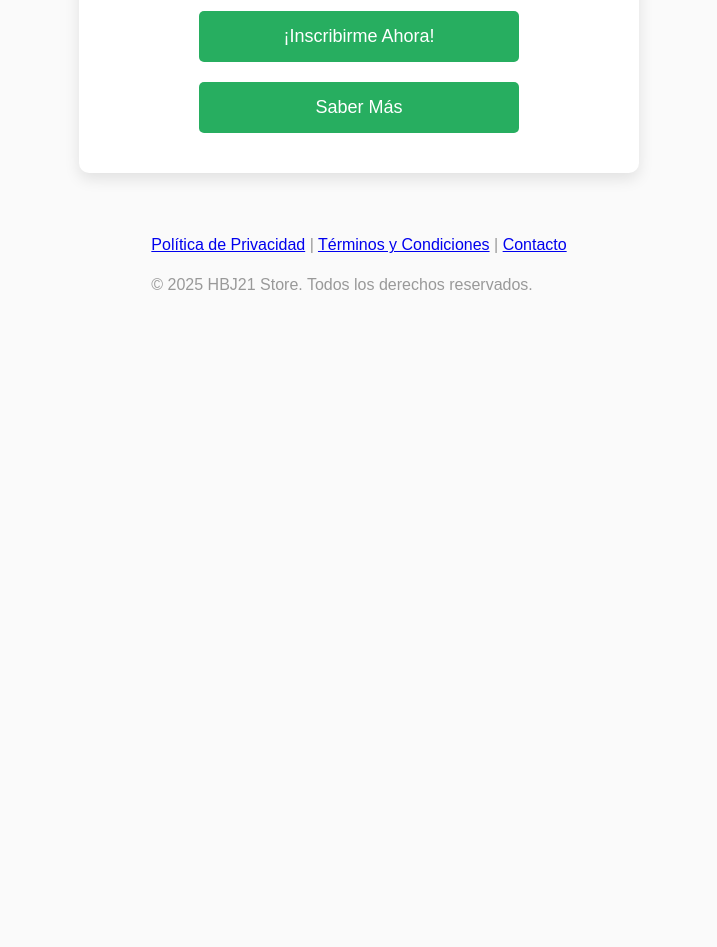
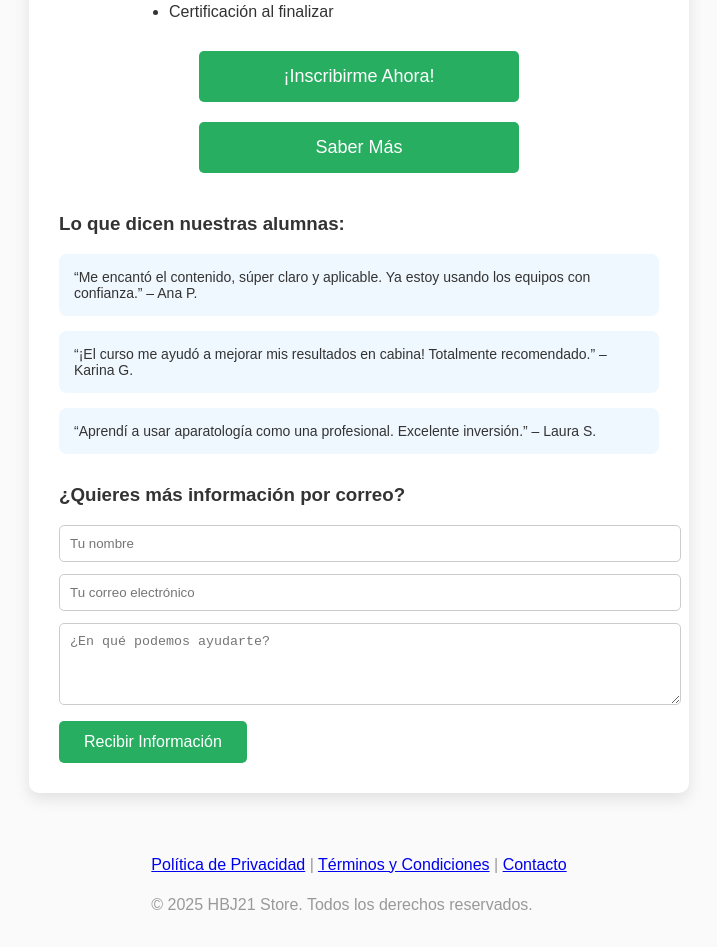
Before and after one commit to HBJSTORE21/landing-aparatologia, a plain HTML site: page index.html in a window 1280 px wide. Shown: the part 379-1326 px from the top of the page, without its empty margins (281-998 px from the left). Before the commit the page ends 840 px from the top, so only its background shows below. Drawn offline with Linux system fonts and the light colour scheme.

Commit message:
Update index.html

```diff
--- a/index.html
+++ b/index.html
@@ -8,9 +8,11 @@ j=d.createElement(s),dl=l!='dataLayer'?'&l='+l:'';j.async=true;j.src=
     'https://www.googletagmanager.com/gtm.js?id='+i+dl;f.parentNode.insertBefore(j,f);
     })(window,document,'script','dataLayer','GTM-KS5XNKC9');</script>
     <!-- End Google Tag Manager -->
+
     <meta charset="UTF-8" />
     <meta name="viewport" content="width=device-width, initial-scale=1" />
     <title>Curso de Aparatología Estética Online</title>
+
     <style>
         body {
             font-family: Arial, sans-serif;
@@ -25,7 +27,7 @@ j=d.createElement(s),dl=l!='dataLayer'?'&l='+l:'';j.async=true;j.src=
             color: #333;
         }
         .container {
-            max-width: 500px;
+            max-width: 600px;
             background: white;
             padding: 30px;
             border-radius: 10px;
@@ -42,7 +44,7 @@ j=d.createElement(s),dl=l!='dataLayer'?'&l='+l:'';j.async=true;j.src=
             line-height: 1.5;
             margin-bottom: 10px;
         }
-        .discount {
+        .discount, .urgency {
             background-color: #eafaf1;
             color: #27ae60;
             font-weight: bold;
@@ -50,6 +52,10 @@ j=d.createElement(s),dl=l!='dataLayer'?'&l='+l:'';j.async=true;j.src=
             border-radius: 6px;
             margin-bottom: 20px;
             font-size: 18px;
+        }
+        .urgency {
+            background-color: #fff4e6;
+            color: #e67e22;
         }
         ul {
             text-align: left;
@@ -78,6 +84,38 @@ j=d.createElement(s),dl=l!='dataLayer'?'&l='+l:'';j.async=true;j.src=
         .btn-checkout:hover, .btn-saber:hover {
             background-color: #219150;
         }
+
+        .testimonials {
+            text-align: left;
+            margin-top: 30px;
+        }
+        .testimonial {
+            background: #f0f8ff;
+            padding: 15px;
+            border-radius: 8px;
+            margin-bottom: 15px;
+            font-size: 14px;
+        }
+        .form-section {
+            margin-top: 30px;
+            text-align: left;
+        }
+        .form-section form input, .form-section form textarea {
+            width: 100%;
+            padding: 10px;
+            margin-bottom: 12px;
+            border: 1px solid #ccc;
+            border-radius: 5px;
+        }
+        .form-section button {
+            background-color: #27ae60;
+            color: white;
+            padding: 12px 25px;
+            font-size: 16px;
+            border: none;
+            border-radius: 5px;
+            cursor: pointer;
+        }
         footer {
             margin-top: 40px;
             font-size: 12px;
@@ -90,26 +128,49 @@ j=d.createElement(s),dl=l!='dataLayer'?'&l='+l:'';j.async=true;j.src=
     <noscript><iframe src="https://www.googletagmanager.com/ns.html?id=GTM-KS5XNKC9"
     height="0" width="0" style="display:none;visibility:hidden"></iframe></noscript>
     <!-- End Google Tag Manager (noscript) -->
+
     <div class="container">
         <h1>Curso de Aparatología Estética Online</h1>
         <p>Aprende técnicas modernas con equipos estéticos, 100% en línea y con acceso inmediato al contenido actualizado.</p>
         <div class="discount">¡Promoción especial de primavera! De <del>$300 USD</del> por solo <strong>$97 USD</strong></div>
+        <div class="urgency">Oferta válida hasta hoy a las 23:59. ¡Reserva tu lugar ahora!</div>
+
         <ul>
             <li>Curso completo con contenidos prácticos</li>
             <li>Acceso de por vida</li>
             <li>Soporte profesional incluido</li>
             <li>Certificación al finalizar</li>
         </ul>
+
         <a href="https://pay.hotmart.com/I79184970M?checkoutMode=10&offDiscount=PRIMAVERA&ref=T98047820P&bid=1750652365096"
            class="btn-checkout" target="_blank" rel="noopener noreferrer">
            ¡Inscribirme Ahora!
-        </a>
-        <br />
+        </a><br />
         <a href="https://fisioparallevar.digital/formula-brasilena-con-aparatologia-afiliados?ref=T98047820P"
            class="btn-saber" target="_blank" rel="noopener noreferrer">
            Saber Más
         </a>
+
+        <div class="testimonials">
+            <h3>Lo que dicen nuestras alumnas:</h3>
+            <div class="testimonial">“Me encantó el contenido, súper claro y aplicable. Ya estoy usando los equipos con confianza.” – Ana P.</div>
+            <div class="testimonial">“¡El curso me ayudó a mejorar mis resultados en cabina! Totalmente recomendado.” – Karina G.</div>
+            <div class="testimonial">“Aprendí a usar aparatología como una profesional. Excelente inversión.” – Laura S.</div>
         </div>
+
+        <div class="form-section">
+            <h3>¿Quieres más información por correo?</h3>
+            <form action="https://formsubmit.co/hbjstore21@gmail.com" method="POST">
+                <input type="text" name="nombre" placeholder="Tu nombre" required />
+                <input type="email" name="email" placeholder="Tu correo electrónico" required />
+                <textarea name="mensaje" placeholder="¿En qué podemos ayudarte?" rows="4"></textarea>
+                <input type="hidden" name="_next" value="https://hbjstore21.github.io/landing-aparatologia/" />
+                <input type="hidden" name="_captcha" value="false" />
+                <button type="submit">Recibir Información</button>
+            </form>
+        </div>
+    </div>
+
     <footer>
         <p style="margin-top: 20px;">
             <a href="privacidad.html">Política de Privacidad</a> |
```
Lines whose indentation alone changed are shown as unchanged.
